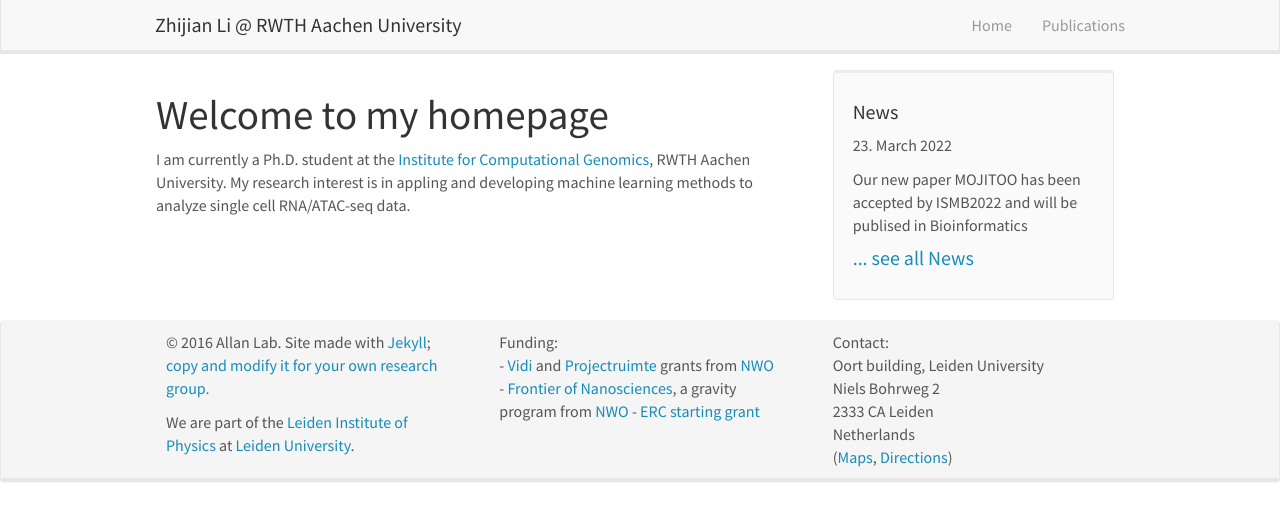
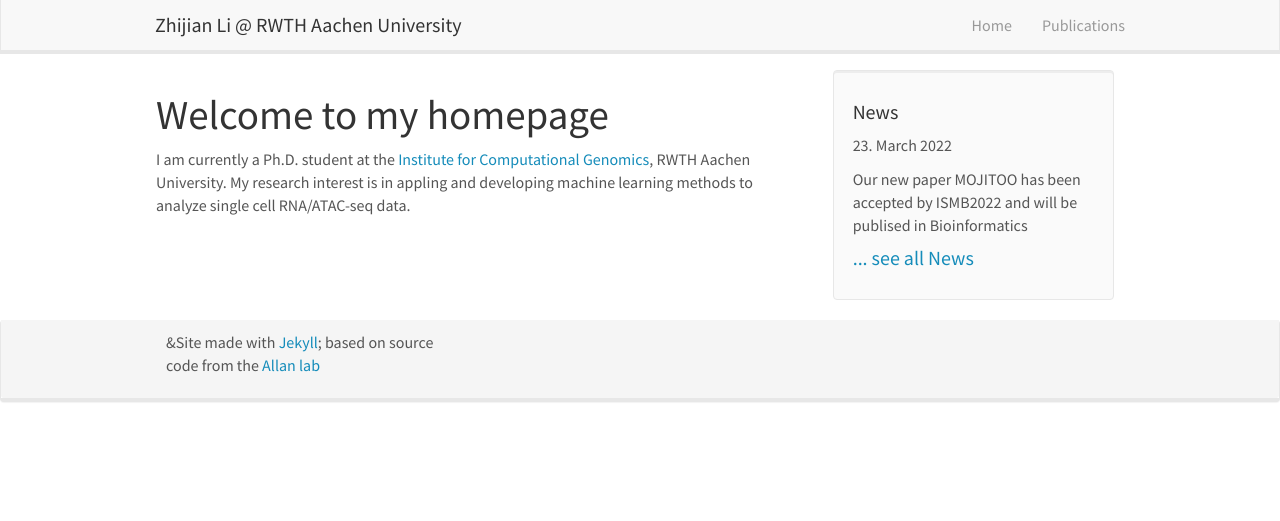
Before and after one commit to lzj1769/lzj1769.github.io, a Jekyll site: the page built from _pages/home.md, in a window 1280 px wide. Shown: the top 521 px of the page. Built offline with Jekyll 4.4.1, drawn with Linux system fonts in a browser that asks for light colours; nearby versions of some CDN libraries.

Commit message:
update foot

```diff
--- a/_includes/footer.html
+++ b/_includes/footer.html
@@ -2,23 +2,25 @@
   <div class="panel-footer">
 	<div class="container-fluid">
 	  <div class="row">
+
 		<div class="col-sm-4">
+		<p>&Site made with <a href="https://jekyllrb.com">Jekyll</a>; based on
+			source code from the <a href="http://www.allanlab.org/">Allan lab</a>
+		<p>  </p>
+		<p>
+		</div>
 
-		  <p>&copy 2016 Allan Lab. Site made with <a href="https://jekyllrb.com">Jekyll</a>;  <a href="{{ site.url }}{{ site.baseurl }}/aboutwebsite.html">copy and  modify it for your own research group.</a></p>
-              <p>We are part of the <a href="https://www.physics.leidenuniv.nl/">Leiden Institute of Physics</a> at <a href="https://www.leidenuniv.nl">Leiden University</a>.</p>
-
-
-		   <p>  </p><p>
-
-
-		</div>
+		<!--
 		<div class="col-sm-4">
 		  Funding:<br />
 		  - <a href="http://www.nwo.nl/en/research-and-results/programmes/Talent+Scheme">Vidi </a> and <a href='https://www.fom.nl/en/news/press-releases/2016/11/18/28634/'>Projectruimte</a> grants from <a href="http://www.nwo.nl">NWO</a> <br />
 		  - <a href="https://www.universiteitleiden.nl/en/research/research-projects/science/frontiers-of-nanoscience-nanofront">Frontier of Nanosciences</a>, a gravity program from <a href="http://www.nwo.nl">NWO</a>
           - <a href='https://www.universiteitleiden.nl/en/news/2017/08/two-erc-grants-for-leiden-physics'>ERC starting grant</a>
 		</div>
-		<div class="col-sm-4">
+		-->
+
+		<!--
+			<div class="col-sm-4">
 		  Contact:<br />
 		  Oort building, Leiden University<br />
 		  Niels Bohrweg 2<br />
@@ -26,6 +28,8 @@
 		  Netherlands <br />
             (<a href="https://goo.gl/maps/H2RjutkyoUH2">Maps</a>, <a href="http://www.physics.leidenuniv.nl/travel-directions">Directions</a>)
 		</div>
+		-->
+
 	  </div>
 	</div>
   </div>
```
